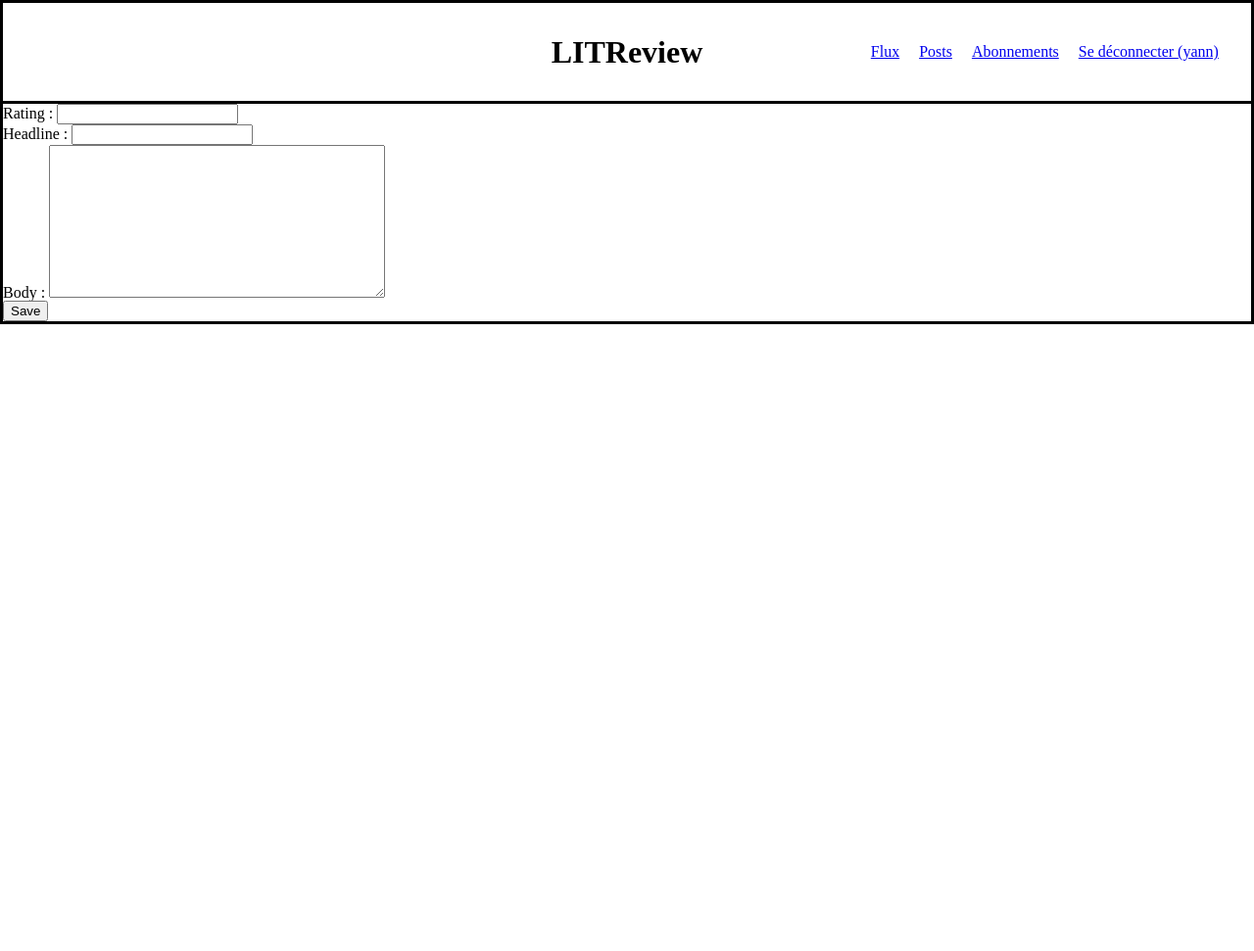
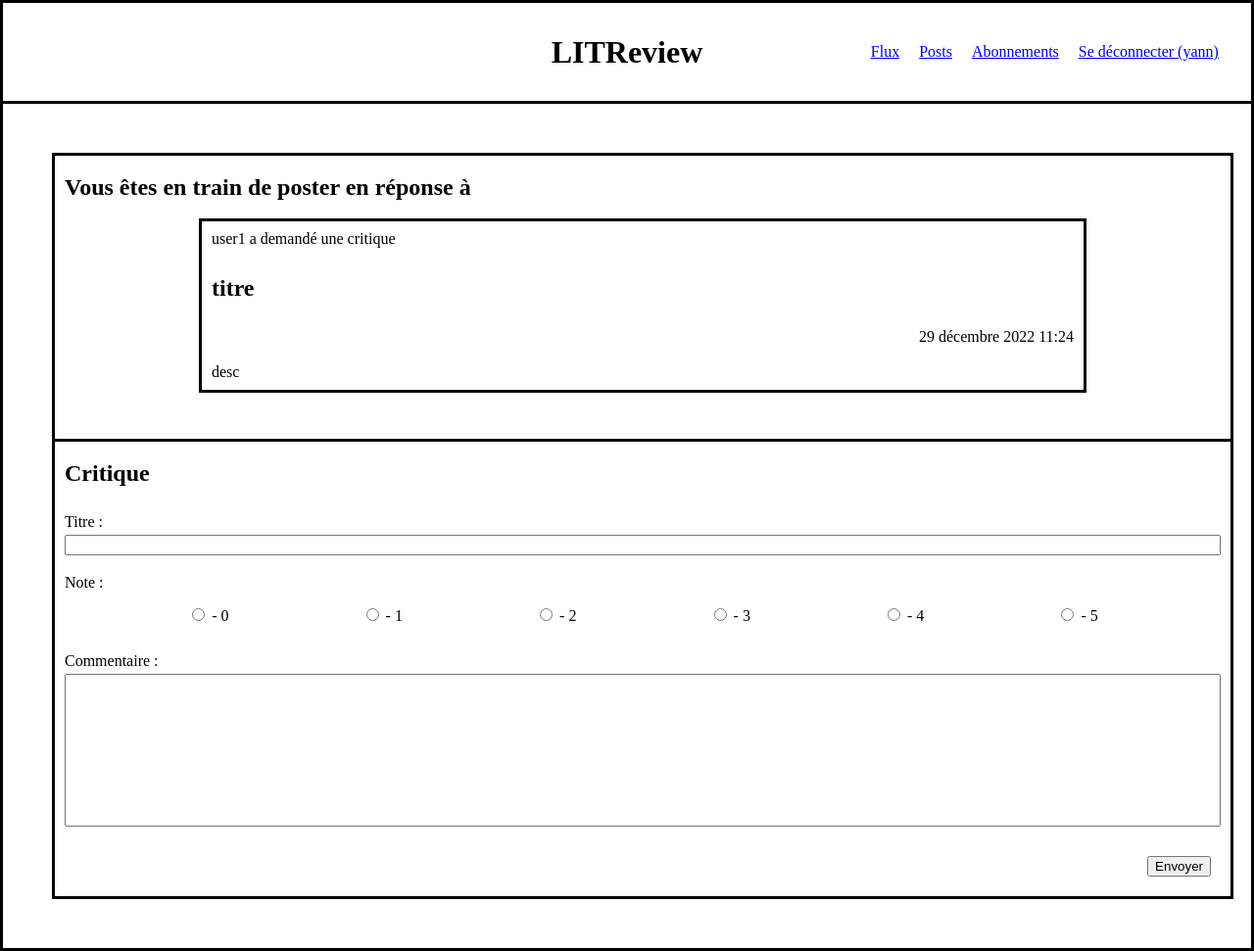
Before and after one commit to Meez25/LITReview, a Django app: page /posts/36/add_review in a window 1280 px wide. Shown: the whole page at 98% size. Before the commit the page ends 331 px from the top, so only its background shows below. Run offline with Django 4.2, Linux system fonts and the light colour scheme; a user stored in the database is signed in; data comes from the database, SQL or seed files in the repository; both versions use the stored data as it was after the commit.

Commit message:
Visual almost finished, including time

```diff
--- a/litreview/critics/forms.py
+++ b/litreview/critics/forms.py
@@ -14,7 +14,12 @@ class TicketForm(forms.ModelForm):
 class ReviewForm(forms.ModelForm):
     class Meta:
         model = models.Review
-        fields = ["rating", "headline", "body"]
+        fields = ["headline", "rating", "body"]
+        labels = {"headline": "Titre", "rating": "Note", "body": "Commentaire"}
+        widgets = {
+                "rating": forms.widgets.RadioSelect(
+                    choices=[(i, " - " + str(i)) for i in range(6)]),
+                }
 
 
 class FollowForm(forms.Form):
--- a/litreview/critics/static/critics/add_review.css
+++ b/litreview/critics/static/critics/add_review.css
@@ -0,0 +1,72 @@
+
+.container {
+    display: flex;
+    justify-content: center;
+    flex-direction: column;
+    text-align: center;
+    margin: 50px;
+}
+
+form {
+    text-align: center;
+    border: 3px solid black;
+    width: 1200px;
+    margin: auto;
+    display: flex;
+    flex-direction: column;
+}
+
+p {
+    margin: 10px;
+    display: flex;
+    flex-direction: column;
+    text-align: left;
+}
+
+textarea {
+    resize: none;
+}
+p label {
+    margin-bottom: 5px;
+}
+
+.ticket {
+    border: 3px solid black;
+    width: 900px;
+    margin: auto;
+    display: flex;
+    flex-direction: column;
+    margin-bottom: 50px;
+}
+
+.ticket a {
+    text-align: right;
+    margin: 20px;
+}
+.review {
+    border-top: 3px solid black;
+    display: flex;
+    flex-direction: column;
+    margin-top: -3px;
+}
+#id_rating {
+    display: flex;
+    flex-direction: row;
+    justify-content: space-evenly ;
+}
+.button {
+    margin: 20px;
+    display: flex;
+    justify-content: flex-end;
+}
+h2 {
+    margin: 20px 0px 20px 10px;
+    text-align: left;
+}
+.date {
+    text-align: right;
+}
+img {
+    width: 300px;
+    margin: 10px 10px 10px 10px;
+}
--- a/litreview/critics/static/critics/ticket_form.css
+++ b/litreview/critics/static/critics/ticket_form.css
@@ -12,6 +12,9 @@ form {
     margin: auto;
 }
 
+textarea {
+    resize: none;
+}
 p {
     margin: 10px;
     display: flex;
--- a/litreview/critics/templates/critics/add_review.html
+++ b/litreview/critics/templates/critics/add_review.html
@@ -6,10 +6,29 @@
 <link rel="stylesheet" href='{% static "critics/add_review.css" %}'>
 {% endblock extrahead %}
 {% block content %}
-<form method="post" enctype="multipart/form-data">{% csrf_token %}
-
-
-    {{ review_form.as_p }}
-    <input type="submit" value="Save">
-</form>
+<div class="container">
+    <form method="post" enctype="multipart/form-data">{% csrf_token %}
+        <h2>Vous êtes en train de poster en réponse à</h2>
+        <div class="ticket">
+            {% if ticket.user == request.user %}
+            <p class="titre">Vous avez demandé une critique</p>
+            {% else %}
+            <p class="titre">{{ ticket.user }} a demandé une critique</p>
+            {% endif %}
+            <h2>{{ ticket.title }}</h2>
+            <p class="date">{{ ticket.time_created }}</p>
+            <p>{{ ticket.description }}</p>
+            {% if ticket.image %}
+            <img src="{{ ticket.image.url}}" alt="Image du ticket">
+            {% endif %}
+        </div>
+        <div class="review">
+            <h2>Critique</h2>
+            {{ review_form.as_p }}
+            <div class="button">
+                <button type="submit" value="Save">Envoyer</button>
+            </div>
+        </div>
+    </form>
+</div>
 {% endblock content %}
--- a/litreview/critics/templates/critics/modify_post.html
+++ b/litreview/critics/templates/critics/modify_post.html
@@ -7,7 +7,7 @@
 {% block content %}
 <div class="container">
     <h2>Modifier le ticket</h2>
-    <form method="post">
+    <form method="post" enctype="multipart/form-data">
         {{ ticket_form.as_p }}
         {% csrf_token %}
         <button type="submit">Sauvegarder</button>
--- a/litreview/critics/templates/critics/review_snippet.html
+++ b/litreview/critics/templates/critics/review_snippet.html
@@ -5,13 +5,13 @@
     {% else %}
     <p class="titre">{{ post.user }} a publié une critique</p>
     {% endif %}
-    <p class="date">{{ post.time_created }}</p>
+    <p class="date">{{ post.time_created|date:"H:i, d F Y"}}</p>
     <h1>{{ post.headline }} - {{ post.rating|stars|safe }}
     </h1>
     <p>{{ post.body }}</p>
     <div class="sub-ticket">
         <p class="titre">Ticket - {{ post.ticket.user }}</p>
-        <p class="date">{{ post.ticket.time_created }}</p>
+        <p class="date">{{ post.ticket.time_created|date:"H:i, d F Y" }}</p>
         <h1>{{ post.ticket.title }}</h1>
         <p>{{ post.ticket.description }}</p>
         {% if post.ticket.image %}
--- a/litreview/critics/templates/critics/ticket_snippet.html
+++ b/litreview/critics/templates/critics/ticket_snippet.html
@@ -6,7 +6,7 @@
     <p class="titre">{{ post.user }} a demandé une critique</p>
     {% endif %}
     <h1>{{ post.title }}</h1>
-    <p class="date">{{ post.time_created }}</p>
+    <p class="date">{{ post.time_created|date:"H:i, d F Y" }}</p>
     <p>{{ post.description }}</p>
     {% if post.image %}
     <img src="{{ post.image.url}}" alt="Image du ticket">
--- a/litreview/critics/views.py
+++ b/litreview/critics/views.py
@@ -172,7 +172,7 @@ def modify_post(request, ticket_id):
     ticket = get_object_or_404(Ticket, id=ticket_id)
     ticket_form = TicketForm(instance=ticket)
     if request.method == "POST":
-        ticket_form = TicketForm(request.POST, instance=ticket)
+        ticket_form = TicketForm(request.POST, request.FILES, instance=ticket)
         if ticket_form.is_valid():
             ticket = ticket_form.save(commit=False)
             ticket.user = request.user  # Add the user to the ticket object
@@ -188,6 +188,7 @@ def modify_post(request, ticket_id):
 @login_required
 def modify_review(request, review_id):
     review = get_object_or_404(Review, id=review_id)
+    ticket = review.ticket
     review_form = ReviewForm(instance=review)
     if request.method == "POST":
         review_form = ReviewForm(request.POST, instance=review)
@@ -199,6 +200,7 @@ def modify_review(request, review_id):
     context = {
         "review": review,
         "review_form": review_form,
+        "ticket": ticket,
     }
     return render(request, "critics/modify_review.html", context)
 
```
Also changed, not shown: litreview/critics/templates/critics/review_form.html (+25 -5 lines), litreview/db.sqlite3.
